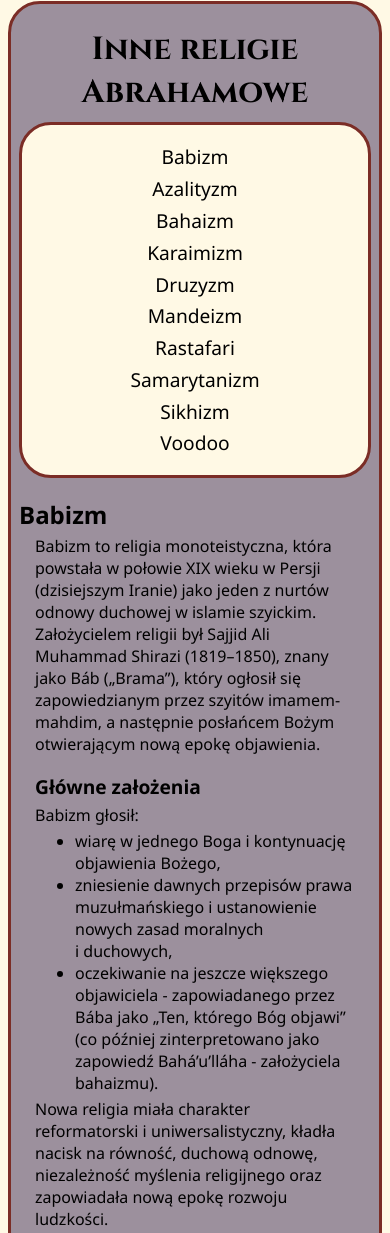
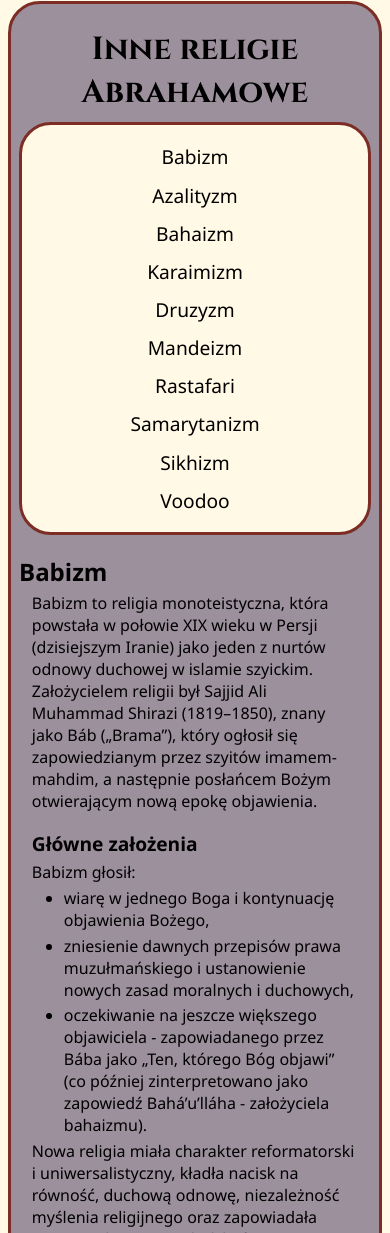
Before and after one commit to Lov3Life/religie_abrahamiczne, a plain HTML site: page subpages/other.html in a window 390 px wide. Shown: the part 64-1297 px from the top of the page. Drawn offline with Linux system fonts and the light colour scheme.

Commit message:
Content fixed

```diff
--- a/styles/style.css
+++ b/styles/style.css
@@ -157,14 +157,18 @@ h2 {
   font-size: 1.5rem;
 }
 
-h3,
-h4 {
+h3 {
   margin: 1.15rem 0 0 0;
   font-size: 1.2rem;
 }
 
+h4 {
+  margin: 1rem 0 0 0;
+  font-size: 1.15rem;
+}
+
 p {
-  margin: 0.5rem 0;
+  margin: 0.3rem 0;
   font-size: 1.1rem;
 }
 
@@ -181,9 +185,24 @@ img {
 
 .container ul,
 .container ol {
-  padding-left: 2.5rem;
-  margin: 0.5rem 0;
+  padding-left: 2rem;
+  margin: 0.3rem 0;
   font-size: 1.1rem;
+}
+
+.container ul li,
+.container ol li {
+  margin: 0.2rem 0;
+}
+
+.container ul li:first-child,
+.container ol li:first-child {
+  margin-top: 0;
+}
+
+.container ul li:last-child,
+.container ol li:last-child {
+  margin-bottom: 0;
 }
 
 .single-article {
@@ -196,6 +215,7 @@ img {
   .container ul,
   .container ol {
     font-size: 1rem;
+    margin: 0.4rem 0;
   }
 }
 
@@ -338,6 +358,9 @@ footer p a {
   .main-container .quote-box {
     margin: 1rem 0rem 3rem 5rem;
   }
+  .quote-box {
+    padding-left: 0;
+  }
 }
 
 @media only screen and (max-width: 768px) {
@@ -394,7 +417,7 @@ span.designe-bold {
 @media only screen and (max-width: 768px) {
   .article-container .article-text {
     text-align: left;
-    padding: 0 1rem 0.5rem 1rem;
+    padding: 0 1rem 0.5rem 0.8rem;
   }
 }
 
@@ -403,7 +426,7 @@ span.designe-bold {
     display: none;
   }
   .article-left {
-    padding: 0 0 0 0.5rem;
+    padding: 0;
   }
 }
 
@@ -675,9 +698,6 @@ div.site-navigation-other nav#site-navigation ul li a:hover {
     padding-left: 0;
     margin: 0;
   }
-  .quote-container .quote-box {
-    padding-left: 0;
-  }
 }
 
 .form-container {
--- a/subpages/other.html
+++ b/subpages/other.html
@@ -356,7 +356,7 @@
           </div>
         </section>
         <section class="single-article" id="rastafari">
-          <h2>ruch Rastafari</h2>
+          <h2>Ruch Rastafari</h2>
           <div class="article-container">
             <div class="article-text article-left">
               <p>
```
Also changed, not shown: subpages/gallery.html (+2 -2 lines), subpages/judaism.html (+3 -3 lines).
